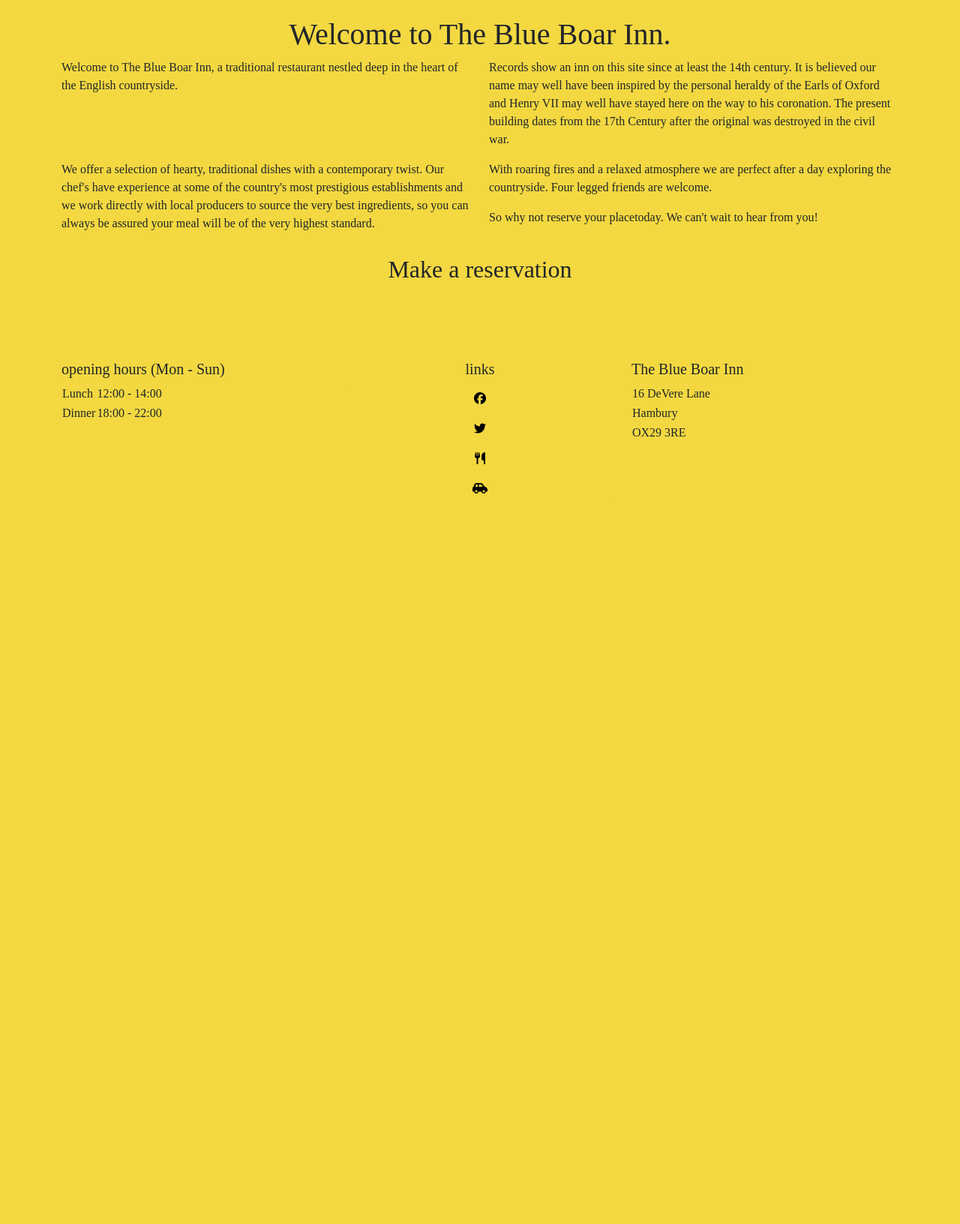
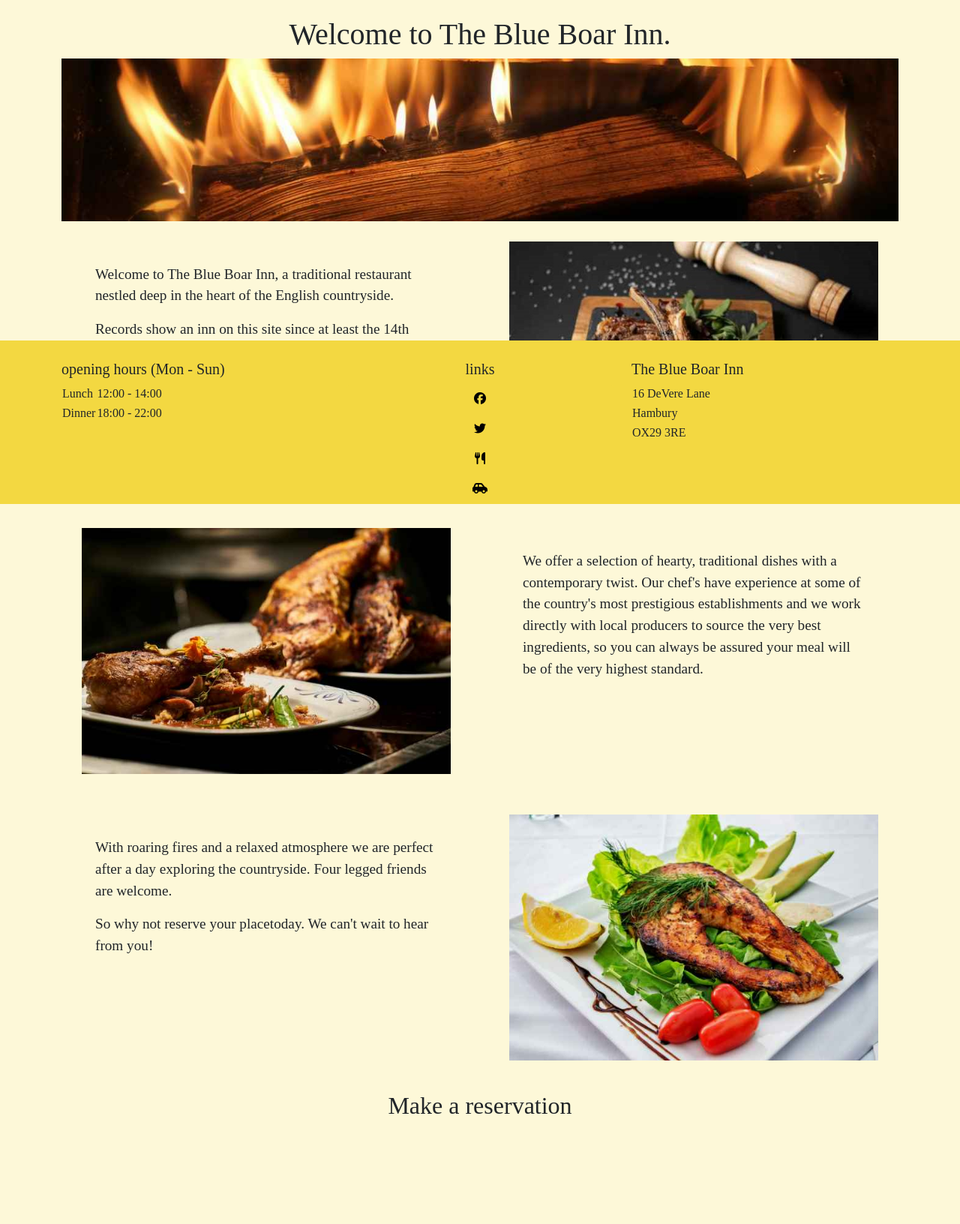
Before and after one commit to ewradcliffe/restaurant-booking-system, a Django app: page / in a window 1280 px wide. Shown: the part 128-1760 px from the top of the page at 75% size. Before the commit the page ends 786 px from the top, so only its background shows below. Run offline with Django 4.2, Linux system fonts and the light colour scheme; some libraries are stand-ins or nearby versions; some web fonts are replaced.

Commit message:
Add images to index page. Modify styling.

```diff
--- a/reservations/templates/reservations/index.html
+++ b/reservations/templates/reservations/index.html
@@ -6,38 +6,48 @@
 {% block content %}
 
 <div class="container">
+
   <div class="row col text-center">
     <h1>Welcome to The Blue Boar Inn.</h1>
+    <img src="{% static 'images/heroimagefire.jpg' %}" alt="Image of cosy fireplace.">
   </div>
+
   <div class="row align-items-start">
-    <div class="col-lg-6">
+
+    <div class="col-sm-6 index-page-text">
       <p>Welcome to The Blue Boar Inn, a traditional restaurant nestled deep in the heart of the English countryside.
       </p>
-    </div>
-    <div class="col-lg-6">
       <p>Records show an inn on this site since at least the 14th century. It is believed our name may well have been
         inspired by the personal heraldy of the Earls of Oxford and Henry VII may well have stayed here on the way to
         his coronation. The present building dates from the 17th Century after the original was destroyed in the civil
         war. </p>
     </div>
-  </div>
-  <div class="row align-items-start">
     <div class="col-sm-6">
+      <img src="{% static 'images/menuone.jpg' %}" alt="lamb cutlet on a slate." class="index-page-image">
+    </div>
+    <div class="col-sm-6">
+      <img src="{% static 'images/menutwo.jpg' %}" alt="roast chicken dinner." class="index-page-image">
+    </div>
+    <div class="col-sm-6 index-page-text">
       <p>We offer a selection of hearty, traditional dishes with a contemporary twist. Our chef's have experience at
         some of the country's most prestigious establishments and we work directly with local producers to source the
         very best ingredients, so you can always be assured your meal will be of the very highest standard. </p>
     </div>
-    <div class="col-sm-6">
+    <div class="col-sm-6 index-page-text">
       <p>With roaring fires and a relaxed atmosphere we are perfect after a day exploring the countryside. Four legged
         friends are welcome.</p>
       <p>So why not reserve your placetoday. We can't wait to hear from you!</p>
     </div>
+    <div class="col-sm-6">
+      <img src="{% static 'images/menuthree.jpg' %}" alt="roast chicken dinner." class="index-page-image">
+    </div>
   </div>
-</div>
   <div class="row">
     <div class="col">
-      <a href="{% url 'add-reservation' %}" class="btn btn-lg make-a-reservation-btn d-flex justify-content-center">Make a reservation</a>
+      <a href="{% url 'add-reservation' %}" class="btn btn-lg make-a-reservation-btn d-flex justify-content-center">Make
+        a
+        reservation</a>
+    </div>
   </div>
-</div>
 
-{% endblock %}
+  {% endblock %}
--- a/restaurant/settings.py
+++ b/restaurant/settings.py
@@ -32,7 +32,7 @@
 
 
 # SECURITY WARNING: don't run with debug turned on in production!
-DEBUG = False
+DEBUG = True
 
 
 ALLOWED_HOSTS = ['8000-ewradcliffe-restaurantb-uyo2qqiblkh.ws.codeinstitute-ide.net','.herokuapp.com'
--- a/static/css/style.css
+++ b/static/css/style.css
@@ -4,10 +4,11 @@
 /* General styles */
 .main-body {
     margin-top: 125px;
+    margin-bottom: 125px;
 }
 
 body {
-    background-color: rgb(243, 216, 65);
+    background-color: rgb(253, 248, 216);
     font-family: "IM Fell English SC", serif;
     font-weight: 400;
     font-style: normal;
@@ -42,6 +43,17 @@
     padding: 2%;
 }
 
+/* Index.html page. */
+.index-page-text {
+    padding: 5%;
+    font-size: 120%;
+}
+
+.index-page-image {
+    height: 100%;
+    width: 100%;
+    padding: 5%;
+}
 
 /* Reservation display page and delete reservation page.*/
 
```
Also changed, not shown: static/images/heroimagefire.jpg (added), static/images/menuone.jpg (added), static/images/menuthree.jpg (added), static/images/menutwo.jpg (added).
